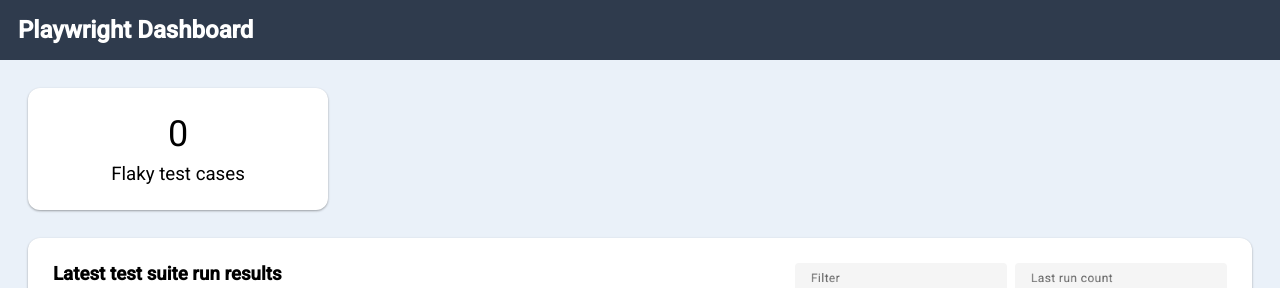
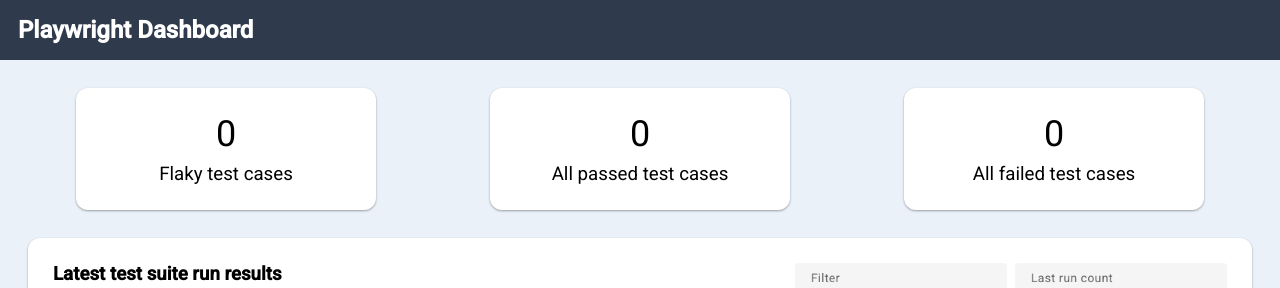
Before and after one commit to dil-bvarga/playwright-dashboard, an Angular app in the folder playwright-dashboard-client/: page / in a window 1280 px wide. Shown: the top 288 px of the page. Built offline with nearby package versions, Linux system fonts and the light colour scheme; no server answers.

Commit message:
feat: show more statistics card

```diff
--- a/playwright-dashboard-client/src/app/dashboard/page/dashboard/dashboard.component.html
+++ b/playwright-dashboard-client/src/app/dashboard/page/dashboard/dashboard.component.html
@@ -1,6 +1,22 @@
-<div class="card flaky-dashboard-container">
-  <span class="flaky-test-count">{{ flakyTestsCount$ | async }}</span>
-  <h3 class="sub-title">Flaky test cases</h3>
+<div class="statistics-dashboard-container">
+  <div class="card statistics-card-container">
+    <span class="statistics-test-count">{{ flakyTestsCount$ | async }}</span>
+    <h3 class="sub-title">Flaky test cases</h3>
+  </div>
+
+  <div class="card statistics-card-container">
+    <span class="statistics-test-count">{{
+      allPassedTestsCount$ | async
+    }}</span>
+    <h3 class="sub-title">All passed test cases</h3>
+  </div>
+
+  <div class="card statistics-card-container">
+    <span class="statistics-test-count">{{
+      allFailedTestsCount$ | async
+    }}</span>
+    <h3 class="sub-title">All failed test cases</h3>
+  </div>
 </div>
 
 <div class="card">
--- a/playwright-dashboard-client/src/app/dashboard/page/dashboard/dashboard.component.scss
+++ b/playwright-dashboard-client/src/app/dashboard/page/dashboard/dashboard.component.scss
@@ -10,20 +10,27 @@
   box-shadow: rgba(0, 0, 0, 0.12) 0px 1px 3px, rgba(0, 0, 0, 0.24) 0px 1px 2px;
 }
 
-.flaky-dashboard-container {
+.statistics-dashboard-container {
+  display: flex;
+  gap: 18px;
+  justify-content: space-around;
+
+  .statistics-card-container {
     margin-bottom: 28px;
     max-width: 300px;
     display: flex;
     flex-direction: column;
     gap: 8px;
     text-align: center;
+    width: 100%;
 
     .sub-title {
       font-weight: 400;
     }
 
-  .flaky-test-count {
+    .statistics-test-count {
       font-size: 36px;
+    }
   }
 }
 
--- a/playwright-dashboard-client/src/app/dashboard/page/dashboard/dashboard.component.ts
+++ b/playwright-dashboard-client/src/app/dashboard/page/dashboard/dashboard.component.ts
@@ -27,8 +27,15 @@
 })
 export class DashboardComponent implements OnInit, OnDestroy {
   protected allAggregatedTestResults$: Observable<AggregatedSuiteResult[]>;
-  protected filteredTestResults$: BehaviorSubject<AggregatedSuiteResult[]> = new BehaviorSubject([]);
+  protected filteredTestResults$: BehaviorSubject<AggregatedSuiteResult[]> =
+    new BehaviorSubject([]);
   protected flakyTestsCount$: BehaviorSubject<number> = new BehaviorSubject(0);
+  protected allPassedTestsCount$: BehaviorSubject<number> = new BehaviorSubject(
+    0
+  );
+  protected allFailedTestsCount$: BehaviorSubject<number> = new BehaviorSubject(
+    0
+  );
   protected queryForm: FormGroup;
   protected isLoading$: BehaviorSubject<boolean> = new BehaviorSubject(false);
   private _destroyed$ = new Subject<void>();
@@ -81,11 +88,15 @@
   }
 
   private setupFormValueChanges(): void {
-    this.allAggregatedTestResults$ = this.queryForm.get('lastRunCount').valueChanges.pipe(
+    this.allAggregatedTestResults$ = this.queryForm
+      .get('lastRunCount')
+      .valueChanges.pipe(
         startWith(this.queryForm.get('lastRunCount').value),
-      switchMap(lastRunCount => {
+        switchMap((lastRunCount) => {
           this.isLoading$.next(true);
-        return this._dashboardTestResultsRepository.getAllAggregatedTestResults(lastRunCount).pipe(finalize(() => this.isLoading$.next(false)));
+          return this._dashboardTestResultsRepository
+            .getAllAggregatedTestResults(lastRunCount)
+            .pipe(finalize(() => this.isLoading$.next(false)));
         }),
         takeUntil(this._destroyed$)
       );
@@ -93,38 +104,66 @@
     // Combine the test results with the filter form control value changes
     combineLatest([
       this.allAggregatedTestResults$,
-      this.queryForm.get('filter').valueChanges.pipe(startWith(this.queryForm.get('filter').value))
-    ]).pipe(
+      this.queryForm
+        .get('filter')
+        .valueChanges.pipe(startWith(this.queryForm.get('filter').value)),
+    ])
+      .pipe(
         map(([results, filter]) => {
-        // Calculate the flaky tests count
-        this.flakyTestsCount$.next(this.calculateFlakyTestsCount(results));
-
           // Apply the filter to the results
           return this.filterTestResults(results, filter);
         }),
         takeUntil(this._destroyed$)
-    ).subscribe(filteredResults => {
+      )
+      .subscribe((filteredResults) => {
         this.filteredTestResults$.next(filteredResults);
+        // Calculate statistics
+        this.calculateTestsCountStatistics(filteredResults);
       });
   }
 
-  private calculateFlakyTestsCount(testResults: AggregatedSuiteResult[]): number {
-    let count = 0;
-    testResults.forEach(suiteResult => {
-      suiteResult.specs.forEach(spec => {
-        const flaky = spec.runs.some(run => run.tests.some(test => test.status === 'flaky'));
-        if (flaky) count++;
+  private calculateTestsCountStatistics(
+    testResults: AggregatedSuiteResult[]
+  ): void {
+    let flakyCount = 0;
+    let allPassedCount = 0;
+    let allFailedCount = 0;
+    testResults.forEach((suiteResult) => {
+      suiteResult.specs.forEach((spec) => {
+        const flaky = spec.runs.some((run) =>
+          run.tests.some((test) => test.status === 'flaky')
+        );
+        const allPassed = spec.runs.every((run) =>
+          run.tests.some((test) => test.status === 'expected')
+        );
+        const allFailed = spec.runs.every((run) =>
+          run.tests.some((test) => test.status === 'unexpected')
+        );
+        if (flaky) flakyCount++;
+        if (allPassed) allPassedCount++;
+        if (allFailed) allFailedCount++;
       });
     });
-    return count;
+    this.flakyTestsCount$.next(flakyCount);
+    this.allPassedTestsCount$.next(allPassedCount);
+    this.allFailedTestsCount$.next(allFailedCount);
   }
 
-  private filterTestResults(testResults: AggregatedSuiteResult[], filter: string): AggregatedSuiteResult[] {
+  private filterTestResults(
+    testResults: AggregatedSuiteResult[],
+    filter: string
+  ): AggregatedSuiteResult[] {
     if (filter === 'flaky') {
-      return testResults.map((suiteResult: AggregatedSuiteResult) => ({
+      return testResults
+        .map((suiteResult: AggregatedSuiteResult) => ({
           ...suiteResult,
-        specs: suiteResult.specs.filter(spec => spec.runs.some(run => run.tests.some(test => test.status === 'flaky'))),
-      })).filter(suiteResult => suiteResult.specs.length > 0);
+          specs: suiteResult.specs.filter((spec) =>
+            spec.runs.some((run) =>
+              run.tests.some((test) => test.status === 'flaky')
+            )
+          ),
+        }))
+        .filter((suiteResult) => suiteResult.specs.length > 0);
     }
     // Return the original results if no specific filter is applied
     return testResults;
```
Lines whose indentation alone changed are shown as unchanged.
